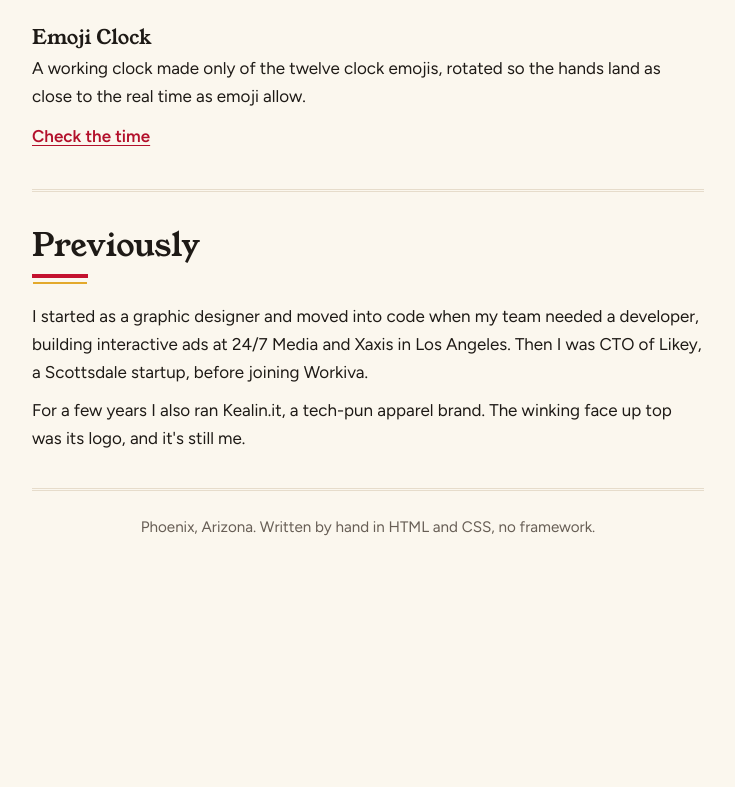
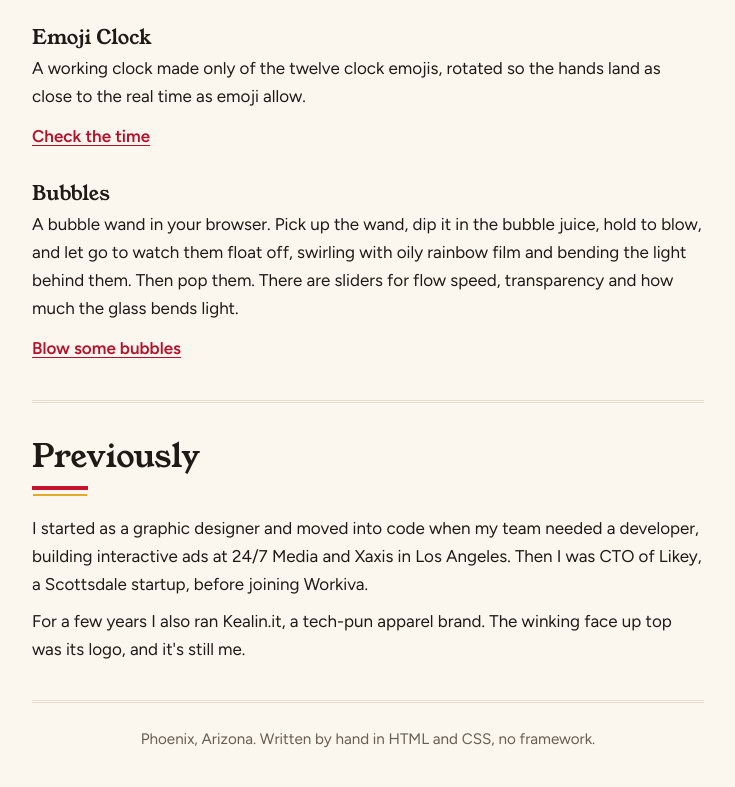
Before and after one commit to KealJones/kealjones.github.io, a plain HTML site: page index.html in a window 1280 px wide. Shown: the part 2928-3715 px from the top of the page, without its empty margins (272-1007 px from the left). Before the commit the page ends 3526 px from the top, so only its background shows below. Drawn offline with Linux system fonts and the light colour scheme.

Commit message:
Add Bubbles to Goofy Projects
Co-Authored-By: Claude Opus 5.5 <noreply@anthropic.com>
Claude-Session: https://claude.ai/code/session_01QUycU32Rx8q6TEFPCDzNbe

```diff
--- a/index.html
+++ b/index.html
@@ -134,6 +134,11 @@
         <p>A working clock made only of the twelve clock emojis, rotated so the hands land as close to the real time as emoji allow.</p>
         <p class="go"><a data-project href="https://kealjones.com/emoji-clock/">Check the time</a></p>
       </article>
+      <article class="entry" data-new>
+        <h3 translate="no">Bubbles</h3>
+        <p>A bubble wand in your browser. Pick up the wand, dip it in the bubble juice, hold to blow, and let go to watch them float off, swirling with oily rainbow film and bending the light behind them. Then pop them. There are sliders for flow speed, transparency and how much the glass bends light.</p>
+        <p class="go"><a data-project href="https://kealjones.com/bubbles/">Blow some bubbles</a></p>
+      </article>
     </section>
 
     <section class="panel" data-file="about_me.doc" aria-labelledby="before">
```
